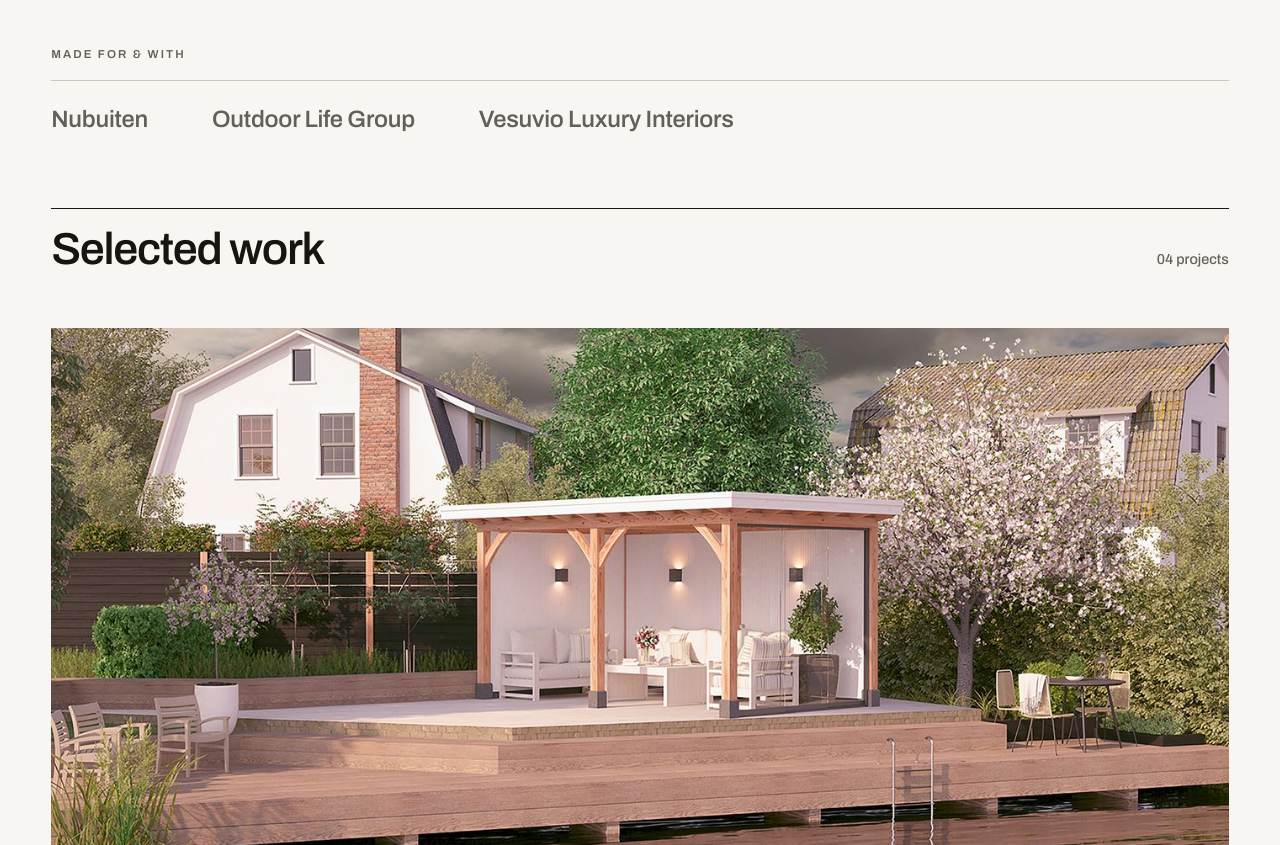
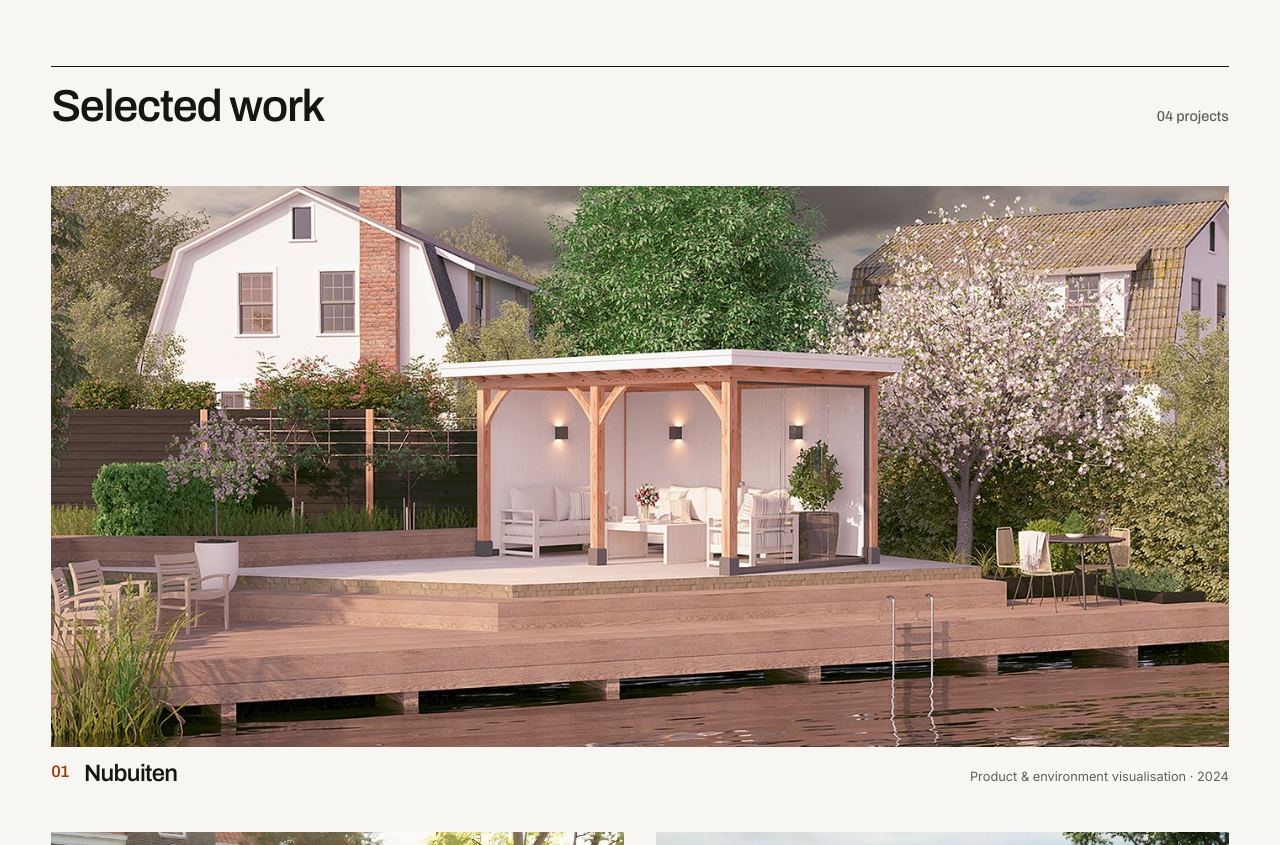
Before and after one commit to lepleys02-cmd/sl3d-portfolio, an Astro site: page / in a window 1280 px wide. Shown: the part 1254-2099 px from the top of the page. Built offline with nearby package versions, Linux system fonts and the light colour scheme; Astro itself is replaced by a stand-in of ours.

Commit message:
feat: remove 'Made for & with' client strip from homepage

```diff
--- a/src/pages/index.astro
+++ b/src/pages/index.astro
@@ -66,16 +66,6 @@ const steps = [
         <source src="/video/hero-loop.mp4" type="video/mp4" />
       </video>
       <p class="hero-media-caption label">Rendered, not filmed &mdash; product animation still running</p>
-    </section>
-
-    <!-- Client strip -->
-    <section class="clients wrap reveal" aria-label="Clients and studios">
-      <p class="label">Made for &amp; with</p>
-      <ul>
-        <li>Nubuiten</li>
-        <li>Outdoor Life Group</li>
-        <li>Vesuvio Luxury Interiors</li>
-      </ul>
     </section>
 
     <!-- Selected work: editorial rhythm — full, half/half, full -->
@@ -181,32 +171,6 @@ const steps = [
     color: var(--ink-soft);
   }
 
-  .clients {
-    margin-top: calc(var(--space-section) * 0.35);
-  }
-
-  .clients .label {
-    margin-bottom: 1rem;
-  }
-
-  .clients ul {
-    list-style: none;
-    padding: 0;
-    display: flex;
-    flex-wrap: wrap;
-    gap: 0.8rem clamp(2rem, 5vw, 4.5rem);
-    border-top: 1px solid var(--line-strong);
-    padding-top: 1.3rem;
-  }
-
-  .clients li {
-    font-family: var(--font-display);
-    font-weight: 560;
-    font-size: var(--text-h3);
-    letter-spacing: -0.01em;
-    color: var(--ink-soft);
-  }
-
   .work-grid {
     display: grid;
     grid-template-columns: repeat(2, 1fr);
```
